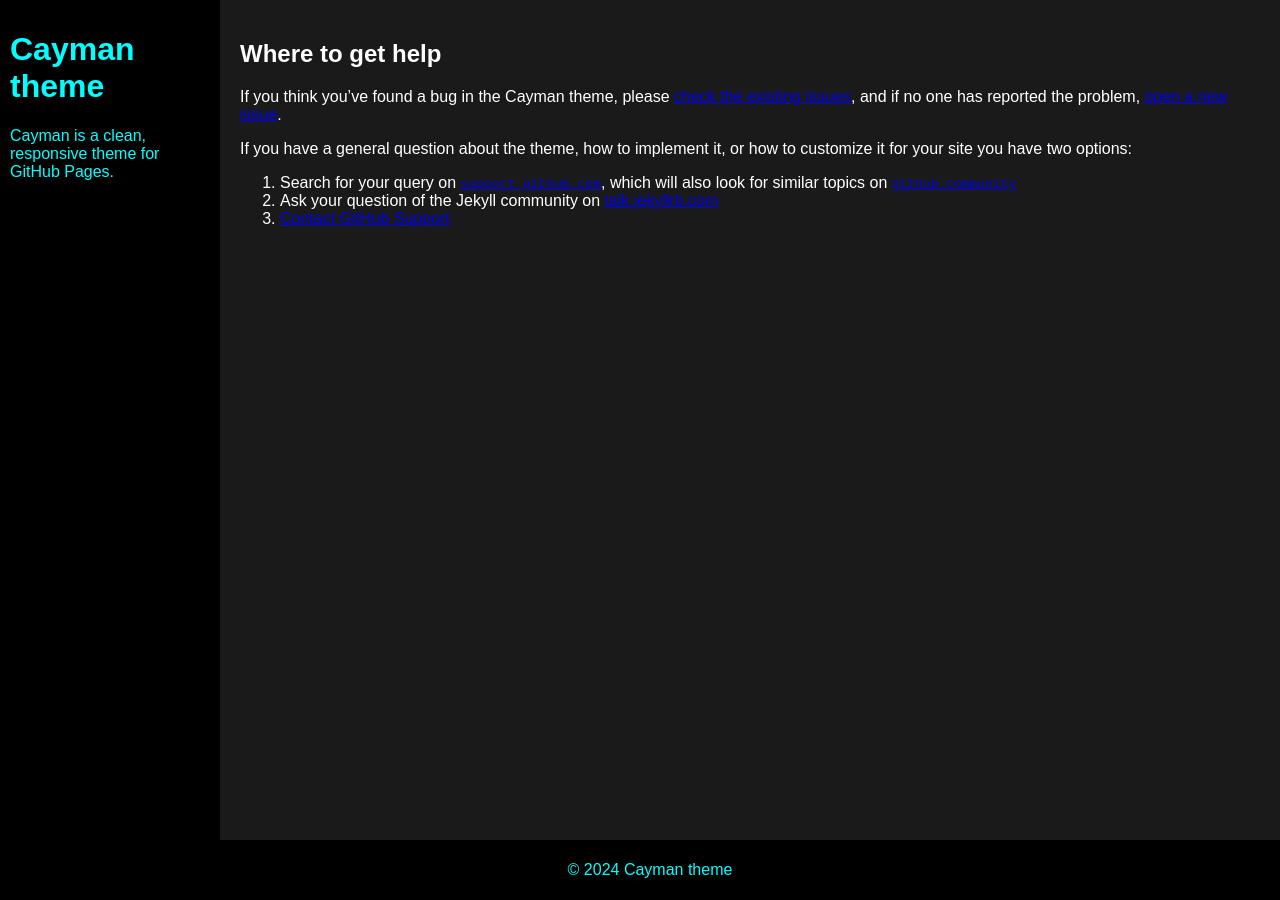
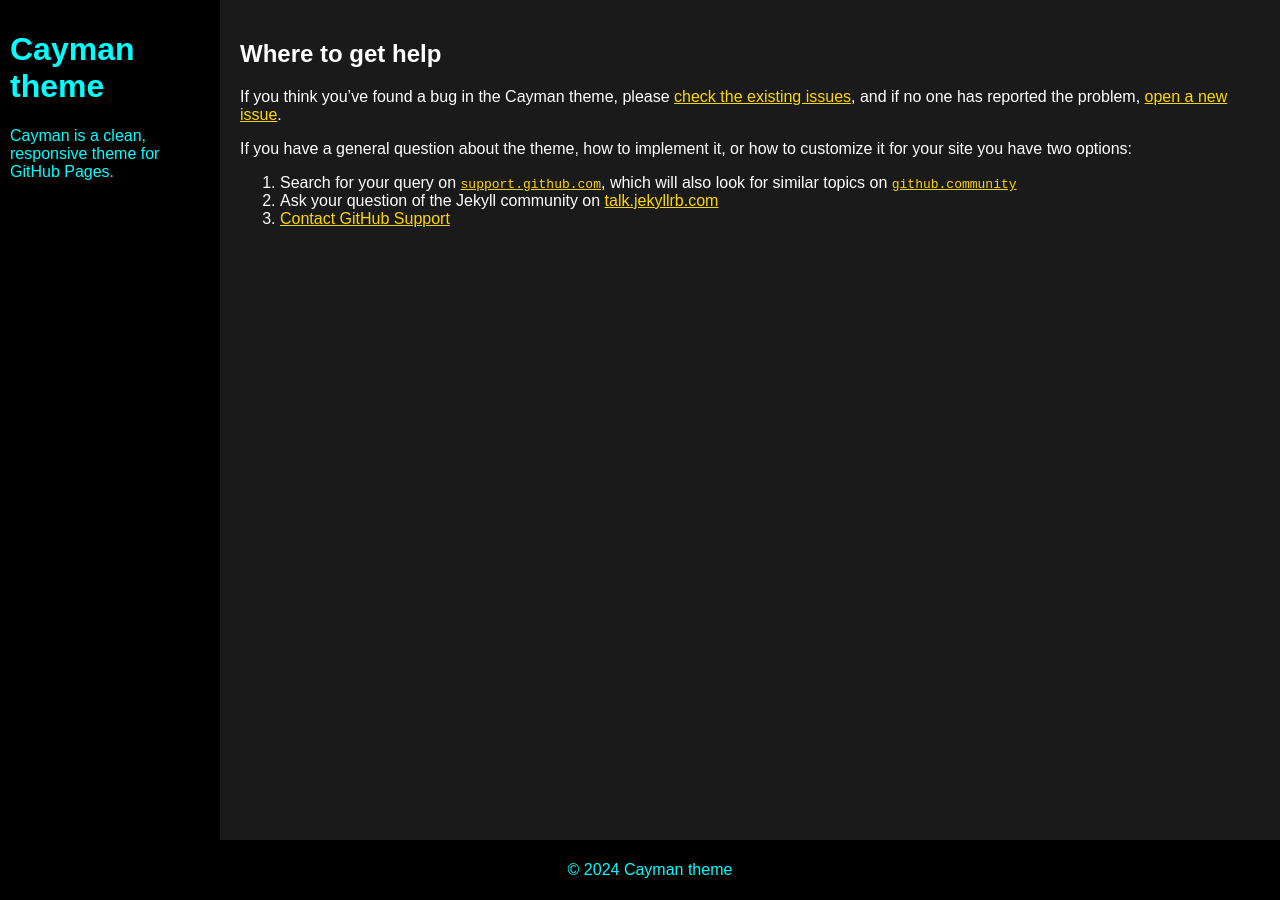
Before and after one commit to HarukiToreda/Meshtastic-Experiments, a Jekyll site: the page built from _theme/docs/SUPPORT.md, in a window 1280 px wide. Built offline with Jekyll 4.4.1, drawn with Linux system fonts in a browser that asks for light colours; our own code applies the rules of GitHub Pages for plain Markdown files.

Commit message:
Update default.html

```diff
--- a/_theme/_layouts/default.html
+++ b/_theme/_layouts/default.html
@@ -46,13 +46,13 @@
     }
     nav ul li a {
       text-decoration: none;
-      color: #00FFFF; /* Electric blue links */
+      color: #FFD700; /* Bright yellow links */
     }
     nav ul li a:hover {
       color: #ffffff; /* White text on hover */
     }
     table {
-      width: 100%;
+      width: 800px; /* Fixed width for tables */
       border-collapse: collapse;
       margin: 20px 0;
     }
@@ -90,6 +90,12 @@
       width: 100%;
       flex-shrink: 0;
     }
+    a {
+      color: #FFD700; /* Bright yellow links */
+    }
+    a:hover {
+      color: #ffffff; /* White text on hover */
+    }
   </style>
 </head>
 <body>
```
